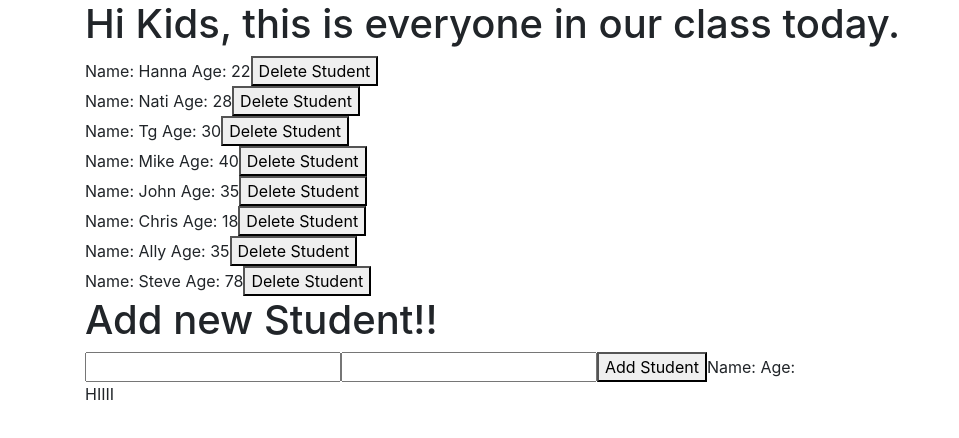
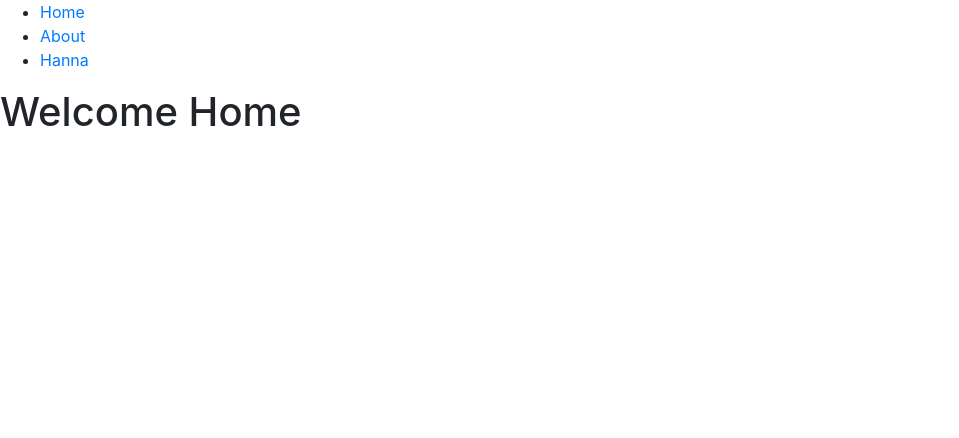
Before and after one commit to hannaalemu/react-crashcourse, a React (Create React App) app in the folder practice/: page / in a window 1280 px wide. Shown: the top 438 px of the page, without its empty margins (0-959 px from the left). Built offline with nearby package versions, Linux system fonts and the light colour scheme.

Commit message:
react router and links

```diff
--- a/practice/package.json
+++ b/practice/package.json
@@ -11,6 +11,8 @@
     "react-bootstrap": "^1.0.0-beta.16",
     "react-dom": "^16.12.0",
     "react-redux": "^7.2.0",
+    "react-router": "^5.1.2",
+    "react-router-dom": "^5.1.2",
     "react-scripts": "3.3.1",
     "redux": "^4.0.5"
   },
--- a/practice/src/App.js
+++ b/practice/src/App.js
@@ -1,17 +1,17 @@
-import React, { Component } from 'react';
+// import React, { Component } from 'react';
 
-import ClassRoom from './components/classRoom';
-import Temp from './components/pureComponent';
-class App extends Component {
+// import ClassRoom from './components/classRoom';
+// import Temp from './components/pureComponent';
+// class App extends Component {
 
-  render() {
-    return (
-      <div className="App" className="container">
-      <ClassRoom />
-      <Temp />
-      </div>
-    );
-  }
-}
+//   render() {
+//     return (
+//       <div className="App" className="container">
+//       <ClassRoom />
+//       <Temp />
+//       </div>
+//     );
+//   }
+// }
 
-export default App;
+// export default App;
--- /dev/null
+++ b/practice/src/components/router.js
@@ -0,0 +1,45 @@
+import React, { Component } from 'react';
+import '../App';
+import { BrowserRouter as Router, Route , Link, NavLink} from 'react-router-dom';
+
+
+const User = ({match}) => {
+    return(
+        <h1>Welcome User {match.params.username}</h1>
+    )
+}
+
+class App extends Component {
+    render() {
+        return(
+            <Router>
+                <div className="App">
+                    <ul>
+
+                    <li><NavLink to="/">Home</NavLink></li>
+                    <li> <Link to="/about">About</Link></li>
+                    <li><Link to="/user/hanna">Hanna</Link></li>
+                    </ul>
+
+                    <Route path="/" exact render={
+                        ()=> {
+                            return <h1>Welcome Home</h1>
+                        }
+                    }/>
+                    <Route path="/about" exact render={
+                        ()=> {
+                            return <h1>Welcome About</h1>
+                        }
+                    }/>
+                     <Route path="/user/:username" exact component={User}
+
+                    />
+                </div>
+
+            </Router>
+
+        )
+    }
+}
+
+export default App;
--- a/practice/src/index.js
+++ b/practice/src/index.js
@@ -1,7 +1,5 @@
 import React from 'react';
 import ReactDOM from 'react-dom';
-import App from './App';
-
-import {createStore} from 'redux';
+import App from './components/router';
 
 ReactDOM.render(<App />, document.getElementById('root'));
```
Also changed, not shown: 1 other file (tests, documents, lock files or other folders).
